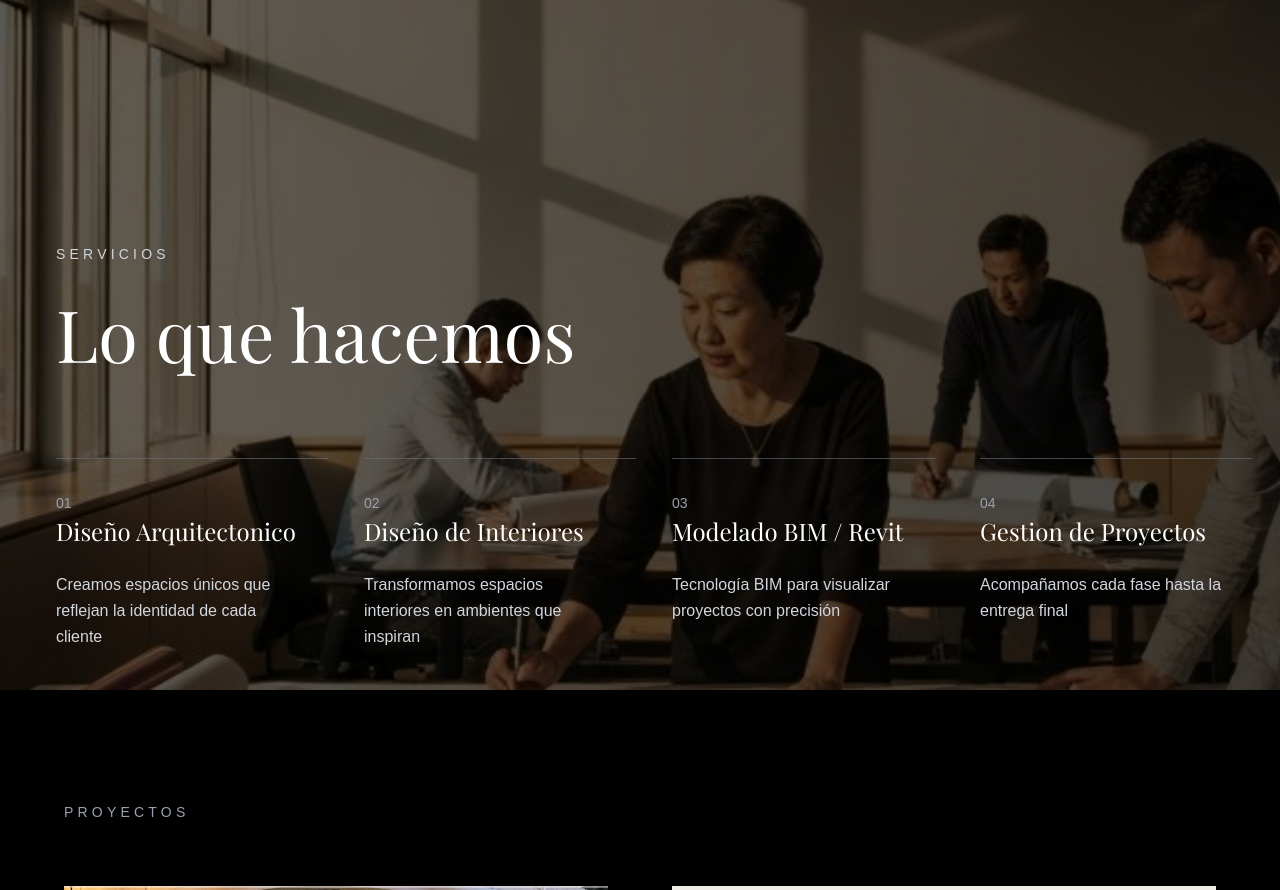
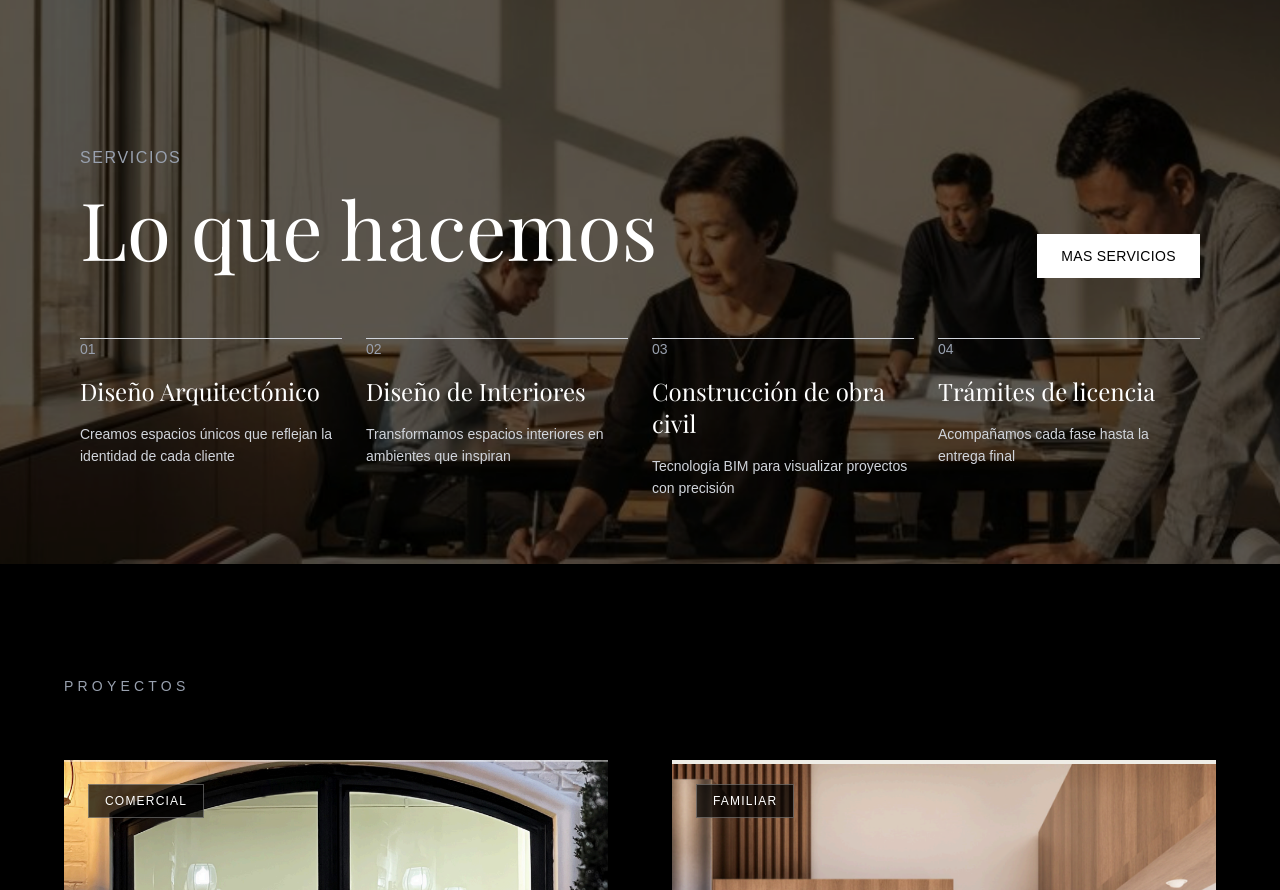
Before and after one commit to lauraHerSan01/NEXT-front, a Next.js app: page / in a window 1280 px wide. Shown: the part 860-1750 px from the top of the page. Built offline with nearby package versions, Linux system fonts and the light colour scheme; a web font is replaced by a local one.

Commit message:
0.1.2.1
Mas y menos servicios

```diff
--- a/src/components/Navbar.tsx
+++ b/src/components/Navbar.tsx
@@ -37,9 +37,9 @@ export default function Navbar() {
             onClick={() => setIsOpen(!isOpen)}
             className="flex flex-col justify-between w-5 h-4"
           >
-            <span className="h-[2px] w-full bg-white"></span>
-            <span className="h-[2px] w-full bg-white"></span>
-            <span className="h-[2px] w-full bg-white"></span>
+            <span className="h-0.5 w-full bg-white"></span>
+            <span className="h-0.5 w-full bg-white"></span>
+            <span className="h-0.5 w-full bg-white"></span>
           </button>
 
           {/* BOTÓN INICIAR SESIÓN */}
--- a/src/components/Servicios.tsx
+++ b/src/components/Servicios.tsx
@@ -1,96 +1,71 @@
+"use client";
+
+import { useState } from "react";
+
 export default function Servicios() {
+  const [expanded, setExpanded] = useState(false);
+
+  const servicios = [
+    { id: "01", titulo: "Diseño Arquitectónico", desc: "Creamos espacios únicos que reflejan la identidad de cada cliente" },
+    { id: "02", titulo: "Diseño de Interiores", desc: "Transformamos espacios interiores en ambientes que inspiran" },
+    { id: "03", titulo: "Construcción de obra civil", desc: "Tecnología BIM para visualizar proyectos con precisión" },
+    { id: "04", titulo: "Trámites de licencia", desc: "Acompañamos cada fase hasta la entrega final" },
+
+    { id: "05", titulo: "Modelado BIM", desc: "Creamos espacios únicos que reflejan la identidad de cada cliente" },
+    { id: "06", titulo: "Renderizado", desc: "Transformamos espacios interiores en ambientes que inspiran" },
+    { id: "07", titulo: "Legalizaciones urbanísticas", desc: "Tecnología BIM para visualizar proyectos con precisión" },
+    { id: "08", titulo: "Paisajismo", desc: "Acompañamos cada fase hasta la entrega final" },
+
+    { id: "09", titulo: "Diseño urbano", desc: "Creamos espacios únicos que reflejan la identidad de cada cliente" },
+    { id: "10", titulo: "Cálculos estructurales", desc: "Transformamos espacios interiores en ambientes que inspiran" },
+    { id: "11", titulo: "Remodelación", desc: "Tecnología BIM para visualizar proyectos con precisión" },
+    { id: "12", titulo: "Licencia de reconocimiento", desc: "Acompañamos cada fase hasta la entrega final" },
+  ];
+
+  const visibleServicios = expanded ? servicios : servicios.slice(0, 4);
+
   return (
-    <section className="relative w-full min-h-screen text-white">
+    <section
+      className="relative w-full min-h-screen bg-cover bg-center text-white px-20 flex flex-col justify-end"
+      style={{ backgroundImage: "url('/servicios-bg.png')" }}
+    >
+      {/* Overlay oscuro */}
+      <div className="absolute inset-0 bg-black/10"></div>
 
-      {/* Imagen de fondo */}
-      <div
-        className="absolute inset-0 bg-cover bg-center"
-        style={{ backgroundImage: "url('/servicios-bg.png')" }}
-      />
+      <div className="relative z-10 max-w-7xl mx-auto pb-8 w-full">
 
-      {/* Overlay oscuro con degradado */}
-      <div className="absolute inset-0 bg-linear-to-r from-black/1via-black/60 to-black/30" />
+        {/* Header */}
+        <div className="flex justify-between items-end mb-15">
+          <div>
+            <p className="text-gray-400 tracking-widest mt-6 mb-2">SERVICIOS</p>
+            <h2 className="font-serif text-[80px] leading-tight">
+              Lo que hacemos
+            </h2>
+          </div>
 
-      {/* Contenido */}
-      <div className="relative z-20 px-14 pt-[60vh] pb-10">
-
-        {/* Encabezado */}
-        <div className="mb-20 max-w-3xl">
-          <p className="text-sm tracking-[0.3em] text-gray-300 mb-6">
-            SERVICIOS
-          </p>
-
-          <h2 className="font-serif text-[72px] leading-tight">
-            Lo que hacemos
-          </h2>
+          <button
+            onClick={() => setExpanded(!expanded)}
+            className="bg-white text-black px-6 py-3 text-sm tracking-wide hover:bg-gray-200 transition"
+          >
+            {expanded ? "MENOS SERVICIOS" : "MAS SERVICIOS"}
+          </button>
         </div>
 
-        {/* Línea horizontal */}
-        <div className="grid grid-cols-5 md:grid-cols-4 gap-16 mb-8">
-            <div className="w-68 h-px bg-gray-500/60" />
-            <div className="w-68 h-px bg-gray-500/60" />
-            <div className="w-66 h-px bg-gray-500/60" />
-            <div className="w-68 h-px bg-gray-500/60" />
+        {/* Grid */}
+        <div className="grid grid-cols-4 gap-x-6 ">
+          {visibleServicios.map((servicio) => (
+            <div key={servicio.id} className="space-y-4 border-t border-gray-300 pb-8">
+              <p className="text-gray-400 text-sm">{servicio.id}</p>
+              <h3 className="font-serif text-2xl">{servicio.titulo}</h3>
+              <p className="text-gray-300 text-sm leading-relaxed">
+                {servicio.desc}
+              </p>
+            </div>
+          ))}
         </div>
 
-
-        {/* Grid de servicios */}
-        <div className="grid grid-cols-1 md:grid-cols-4 gap-16">
-
-          <ServiceItem
-            number="01"
-            title="Diseño Arquitectonico"
-            description="Creamos espacios únicos que reflejan la identidad de cada cliente"
-          />
-
-          <ServiceItem
-            number="02"
-            title="Diseño de Interiores"
-            description="Transformamos espacios interiores en ambientes que inspiran"
-          />
-
-          <ServiceItem
-            number="03"
-            title="Modelado BIM / Revit"
-            description="Tecnología BIM para visualizar proyectos con precisión"
-          />
-
-          <ServiceItem
-            number="04"
-            title="Gestion de Proyectos"
-            description="Acompañamos cada fase hasta la entrega final"
-          />
-
-        </div>
       </div>
     </section>
+
   );
 }
-
-/* 🔹 Subcomponente interno */
-function ServiceItem({
-  number,
-  title,
-  description,
-}: {
-  number: string;
-  title: string;
-  description: string;
-}) {
-  return (
-    <div className="space-y-6 max-w-xs">
-
-      <span className="text-sm text-gray-400">
-        {number}
-      </span>
-
-      <h3 className="font-serif text-2xl leading-snug">
-        {title}
-      </h3>
-
-      <p className="text-gray-300 leading-relaxed">
-        {description}
-      </p>
-    </div>
-  );
-}
```
